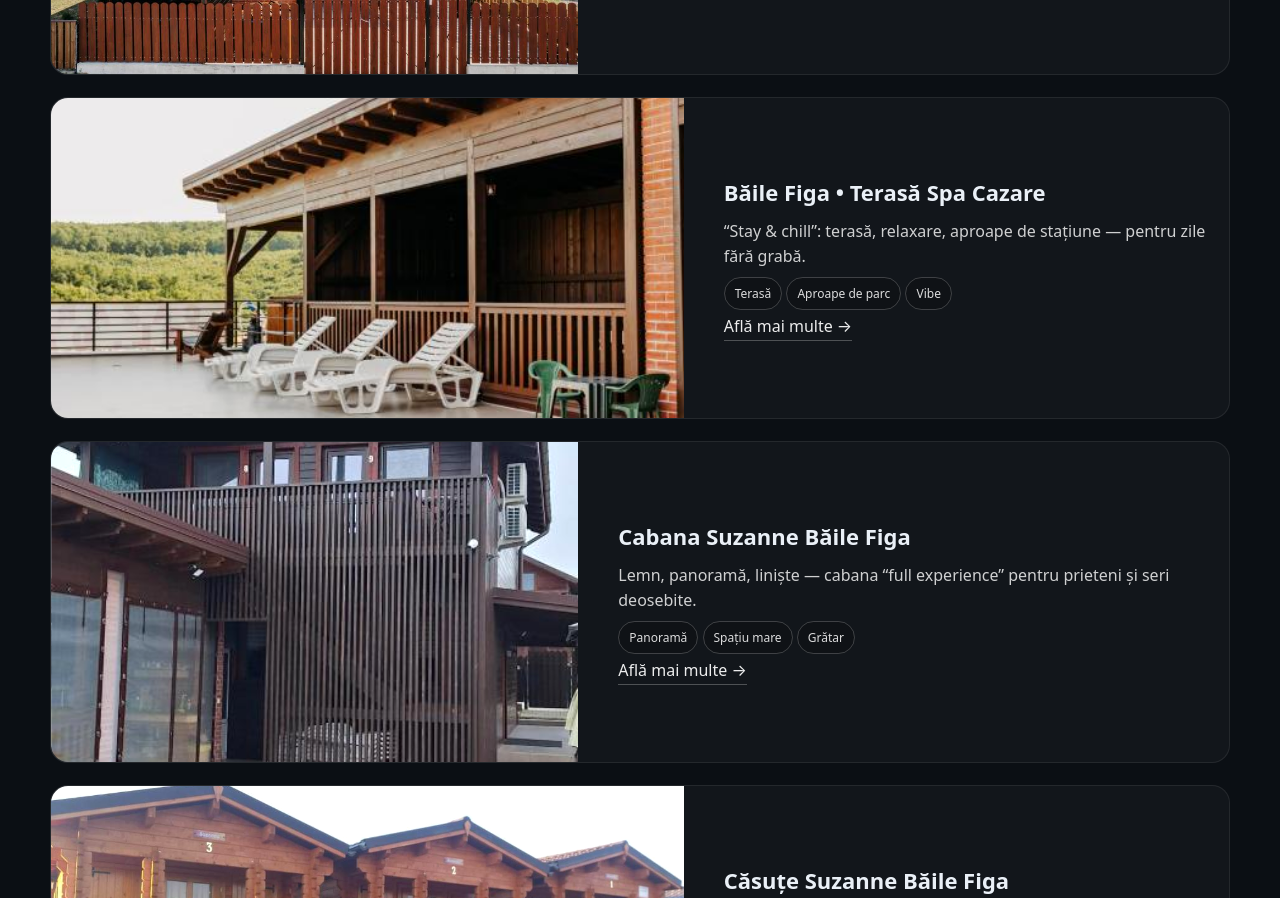
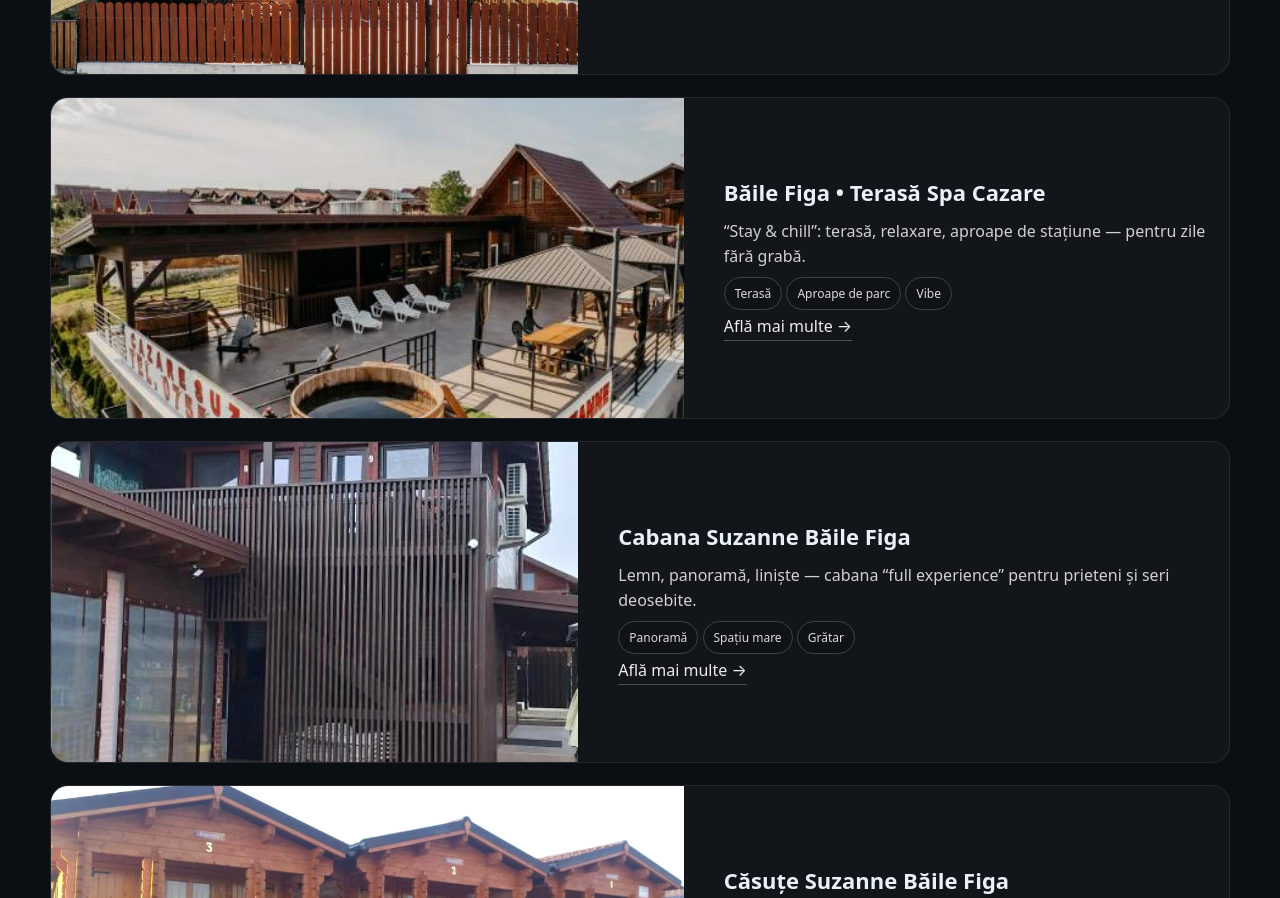
Before and after one commit to stanciu4darius/cabanutele-suzanne, a plain HTML site: page index.html in a window 1280 px wide. Shown: the part 2323-3221 px from the top of the page. Drawn offline with Linux system fonts and the light colour scheme; files whose address does not match are found by name.

Commit message:
bine ar fi de data asta

```diff
--- a/index.html
+++ b/index.html
@@ -169,7 +169,7 @@
 
             <!-- 3 -->
             <article class="stack__row">
-              <div class="stack__media" data-img="SuzanneBaileFigaCamereHotel/Terasa"></div>
+              <div class="stack__media" data-img="SuzanneBaileFigaCamereHotel/Terasa4"></div>
               <div class="stack__body">
                 <h3 class="stack__title">Băile Figa • Terasă Spa Cazare</h3>
                 <p class="stack__text">
```
